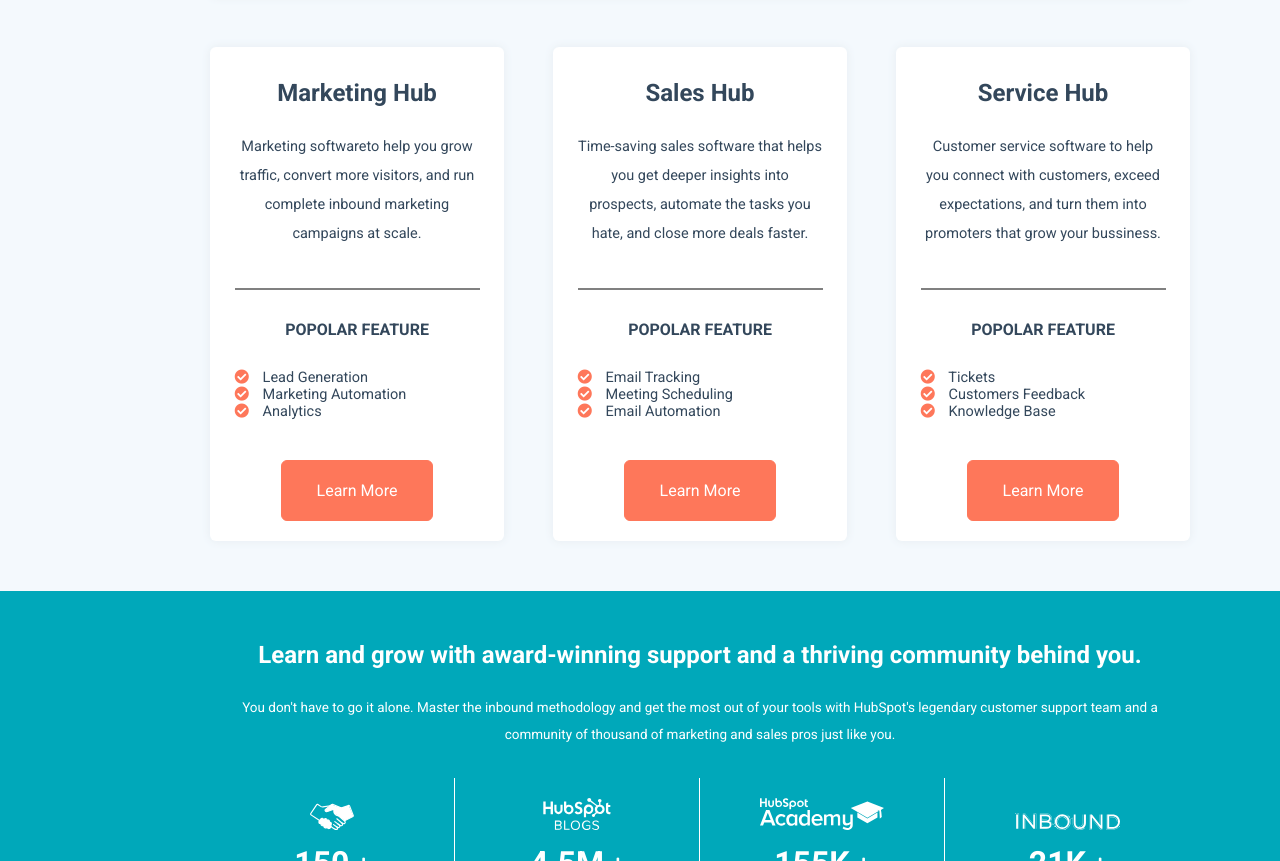
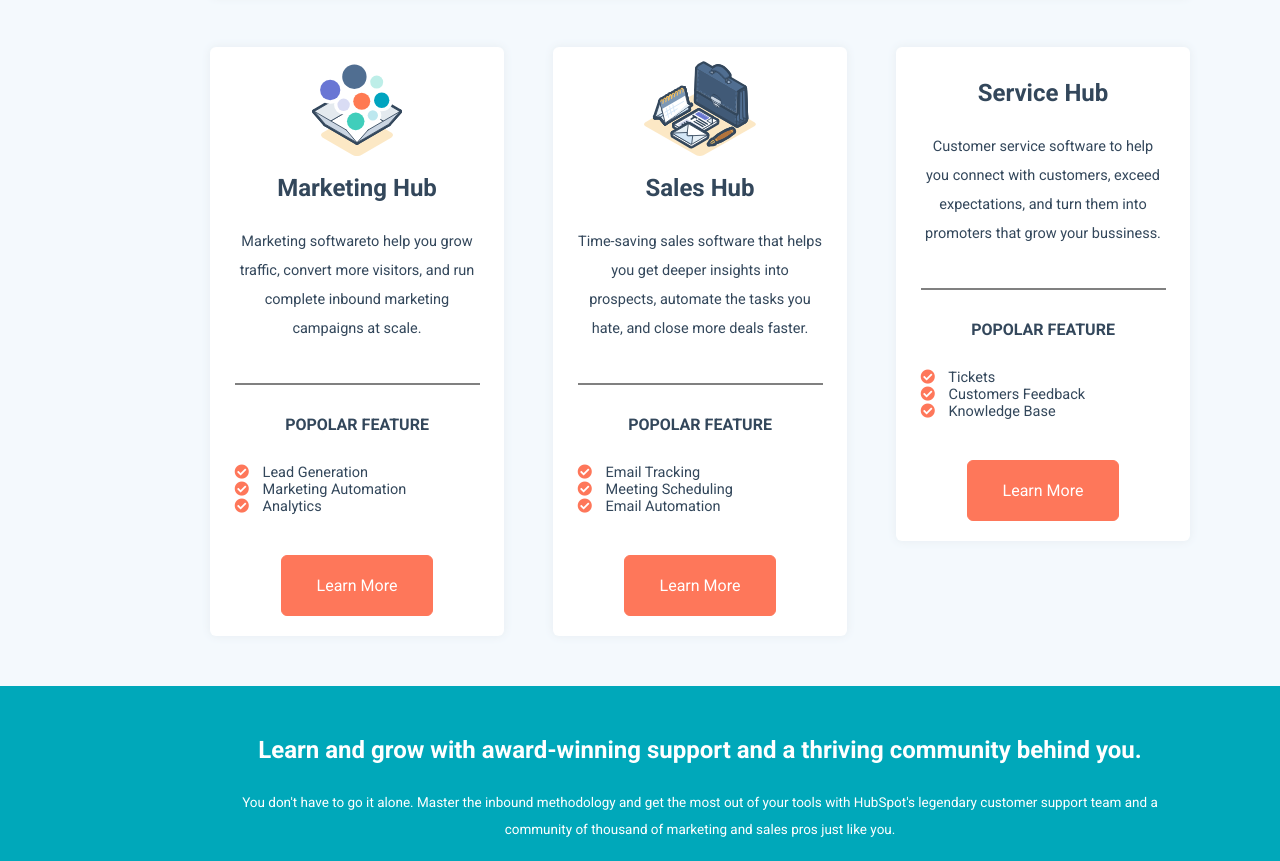
Before and after one commit to angelacaterina/htmlcss-hubspot, a plain HTML site: page index.html in a window 1280 px wide. Shown: the part 1339-2200 px from the top of the page. Drawn offline with Linux system fonts and the light colour scheme.

Commit message:
main:#service cambiate img
sono state campiate le prime due immagini delle 3 colonne

```diff
--- a/assets/css/style.css
+++ b/assets/css/style.css
@@ -287,10 +287,10 @@ margin: 20px 0;
 }
 
 .marketing_hub{
-  width: 25%;
+  width: 37%;
 }
 .sales_hub{
-  width: 47%;
+  width: 46%;
 }
 .service_hub{
   width: 34%;
@@ -363,5 +363,5 @@ margin: 20px 0;
   width: 24%;
 }
 .row2_4{
-  width: 105%;
+  width: 104%;
 }
--- a/index.html
+++ b/index.html
@@ -122,7 +122,7 @@
           <div class="row">
             <div class="col_4 float_left">
               <div class="card text_center">
-                <img src="assets/img/services/marketing-free.svg" alt="" class="marketing_hub">
+                <img src="assets/img/services/Marketing-Hub-Free.svg" alt="" class="marketing_hub">
                 <h3>Marketing Hub</h3>
                 <p>Marketing softwareto help you grow traffic, convert more visitors, and run complete inbound marketing campaigns at scale.</p>
                 <hr>
@@ -148,7 +148,7 @@
             <!-- /.col_4 -->
             <div class="col_4 col_4_center float_left">
               <div class="card text_center">
-                <img src="assets/img/services/sales-pro.svg" alt="" class="sales_hub">
+                <img src="assets/img/services/Sales-Professional-Illustration.svg" alt="" class="sales_hub">
                 <h3>Sales Hub</h3>
                 <p>Time-saving sales software that helps you get deeper insights into prospects, automate the tasks you hate, and close more deals faster.</p>
                 <hr>
```
Also changed, not shown: assets/img/services/Marketing-Hub-Free.svg (added), assets/img/services/Sales-Professional-Illustration.svg (added).
